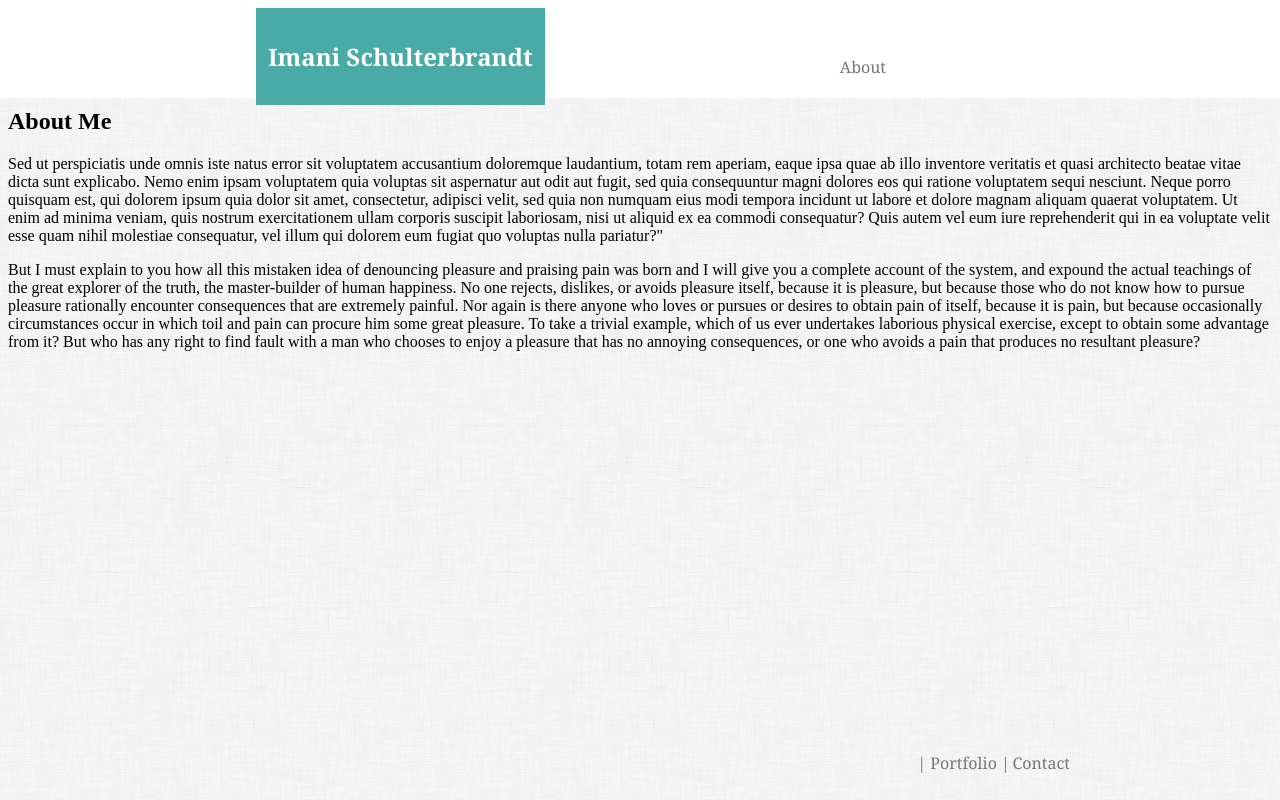
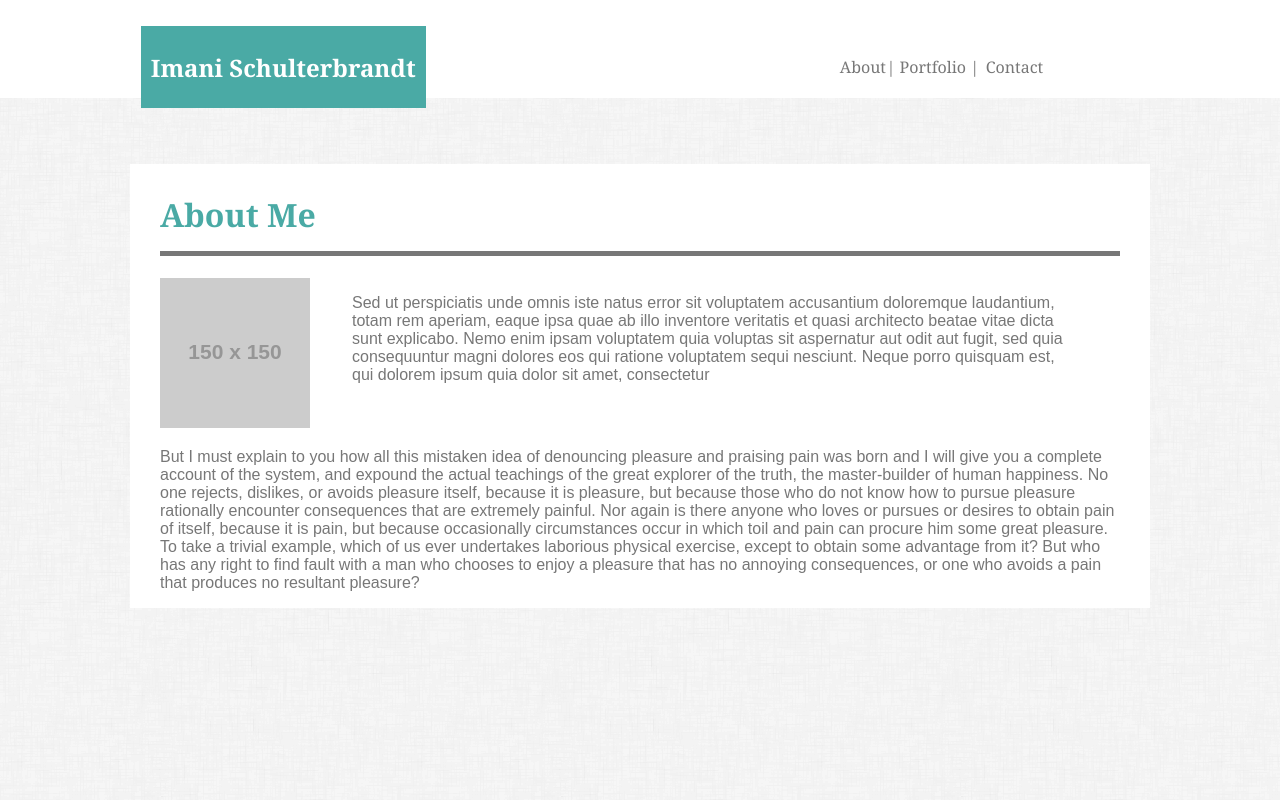
Before and after one commit to imanischult/Basic_Portfolio, a plain HTML site: page index.html in a window 1280 px wide. Drawn offline with Linux system fonts and the light colour scheme; placeholder pictures from the web are drawn by us.

Commit message:
finished 'About Me'

```diff
--- /dev/null
+++ b/assets/css/reset.css
@@ -0,0 +1,143 @@
+
+html,
+body,
+div,
+span,
+applet,
+object,
+iframe,
+h1,
+h2,
+h3,
+h4,
+h5,
+h6,
+p,
+blockquote,
+pre,
+a,
+abbr,
+acronym,
+address,
+big,
+cite,
+code,
+del,
+dfn,
+em,
+img,
+ins,
+kbd,
+q,
+s,
+samp,
+small,
+strike,
+strong,
+sub,
+sup,
+tt,
+var,
+b,
+u,
+i,
+center,
+dl,
+dt,
+dd,
+ol,
+ul,
+li,
+fieldset,
+form,
+label,
+legend,
+table,
+caption,
+tbody,
+tfoot,
+thead,
+tr,
+th,
+td,
+article,
+aside,
+canvas,
+details,
+embed,
+figure,
+figcaption,
+footer,
+header,
+hgroup,
+menu,
+nav,
+output,
+ruby,
+section,
+summary,
+time,
+mark,
+audio,
+video {
+
+  /* Box-model */
+  padding: 0;
+
+  /* Positioning */
+  margin: 0;
+  font: inherit;
+
+  /* Typography */
+  font-size: 100%;
+  vertical-align: baseline;
+
+  /* Visual */
+  border: 0;
+}
+
+/* HTML5 display-role reset for older browsers */
+article,
+aside,
+details,
+figcaption,
+figure,
+footer,
+header,
+hgroup,
+menu,
+nav,
+section {
+  display: block;
+}
+
+body {
+  line-height: 1;
+}
+
+ol,
+ul {
+  list-style: none;
+}
+
+blockquote,
+q {
+  quotes: none;
+}
+
+blockquote:before,
+blockquote:after,
+q:before,
+q:after {
+
+  /* Misc */
+  content: "";
+  content: none;
+}
+
+table {
+  border-spacing: 0;
+
+  /* Visual */
+  border-collapse: collapse;
+}
--- a/assets/css/style.css
+++ b/assets/css/style.css
@@ -11,9 +11,9 @@
 .fixedh1 {
   position: absolute;
   background: #4aaaa5;
-  left: 20%;
-  top: 1%;
-  padding: 12px;
+  left: 11%;
+  top: 3.2%;
+  padding: 5px 10px;
   color: #ffffff;
 }
 
@@ -27,22 +27,51 @@
 
 .portfolio {
   position: absolute;
-  right: 270px;
-  bottom: 10px;
+  right: 23.5%;
+  top: 5%;
 }
 
 .contact {
   position: absolute;
-  right: 210px;
-  bottom: 10px;
+  right: 18.5%;
+  top: 5%;
 }
 
 .navbar {
   color: #777777;
 }
 
-.container {
-  z-index: 1;
+.wrapper {
+  width: 960px;
+  padding: 8px 30px 330px 30px;
+  margin: 0 auto;
   background: #ffffff;
+  margin-top: 6%;
+  font-family: 'Arial', 'Helvetica Neue', Helvetica, sans-serif;
+  color: #777777;
+}
 
+#aboutme {
+  padding-bottom: 15px;
+  background: #ffffff;
+  color: #4aaaa5;
+  border-color: #777777;
+  border-bottom-width: 5px;
+  border-bottom-style: solid;
+  font-family: 'Georgia', Times, Times New Roman, serif;
 }
+
+#selfimage {
+  float: left;
+  width: 20%;
+}
+
+#content1 {
+  float: left;
+  width: 75%;
+}
+
+#content2 {
+  float: left;
+  width: 100%;
+}
--- a/index.html
+++ b/index.html
@@ -17,7 +17,7 @@
     </head>
 
     <body>
-      <!-- Fixed Heading -->
+        <!-- Heading -->
         <div class="header">
             <div class="fixedh1">
                 <h2>Imani Schulterbrandt</h2>
@@ -39,13 +39,25 @@
         </div>
 
         <!--"About Me" heading, picture and paragraph(s) that describe me-->
-        <div class="containter">
-            <h2>About Me</h2>
+        <div class="wrapper">
+            <h1 id="aboutme">About Me</h1>
 
+            <!--Float everything left-->
+            <div id="selfimage">
+                <img src="http://placehold.it/150x150" alt="Placeholder" class="img-thumbnail">
+            </div>
+
+            <div id="content1">
                 <!--Placeholder text, for now-->
-            <p>Sed ut perspiciatis unde omnis iste natus error sit voluptatem accusantium doloremque laudantium, totam rem aperiam, eaque ipsa quae ab illo inventore veritatis et quasi architecto beatae vitae dicta sunt explicabo. Nemo enim ipsam voluptatem quia voluptas sit aspernatur aut odit aut fugit, sed quia consequuntur magni dolores eos qui ratione voluptatem sequi nesciunt. Neque porro quisquam est, qui dolorem ipsum quia dolor sit amet, consectetur, adipisci velit, sed quia non numquam eius modi tempora incidunt ut labore et dolore magnam aliquam quaerat voluptatem. Ut enim ad minima veniam, quis nostrum exercitationem ullam corporis suscipit laboriosam, nisi ut aliquid ex ea commodi consequatur? Quis autem vel eum iure reprehenderit qui in ea voluptate velit esse quam nihil molestiae consequatur, vel illum qui dolorem eum fugiat quo voluptas nulla pariatur?"</p>
+                <p>Sed ut perspiciatis unde omnis iste natus error sit voluptatem accusantium doloremque laudantium, totam rem aperiam, eaque ipsa quae ab illo inventore veritatis et quasi architecto beatae vitae dicta sunt explicabo. Nemo enim ipsam voluptatem quia voluptas sit aspernatur aut odit aut fugit, sed quia consequuntur magni dolores eos qui ratione voluptatem sequi nesciunt. Neque porro quisquam est, qui dolorem ipsum quia dolor sit amet, consectetur</p>
+            </div>
 
+            <div id="content2">
                 <p>But I must explain to you how all this mistaken idea of denouncing pleasure and praising pain was born and I will give you a complete account of the system, and expound the actual teachings of the great explorer of the truth, the master-builder of human happiness. No one rejects, dislikes, or avoids pleasure itself, because it is pleasure, but because those who do not know how to pursue pleasure rationally encounter consequences that are extremely painful. Nor again is there anyone who loves or pursues or desires to obtain pain of itself, because it is pain, but because occasionally circumstances occur in which toil and pain can procure him some great pleasure. To take a trivial example, which of us ever undertakes laborious physical exercise, except to obtain some advantage from it? But who has any right to find fault with a man who chooses to enjoy a pleasure that has no annoying consequences, or one who avoids a pain that produces no resultant pleasure?</p>
             </div>
 
+        </div>
+
     </body>
+
+</html>
```
Also changed, not shown: contact.html (+2 -0 lines), portfolio.html (+1 -1 lines). Lines whose indentation alone changed are shown as unchanged.
